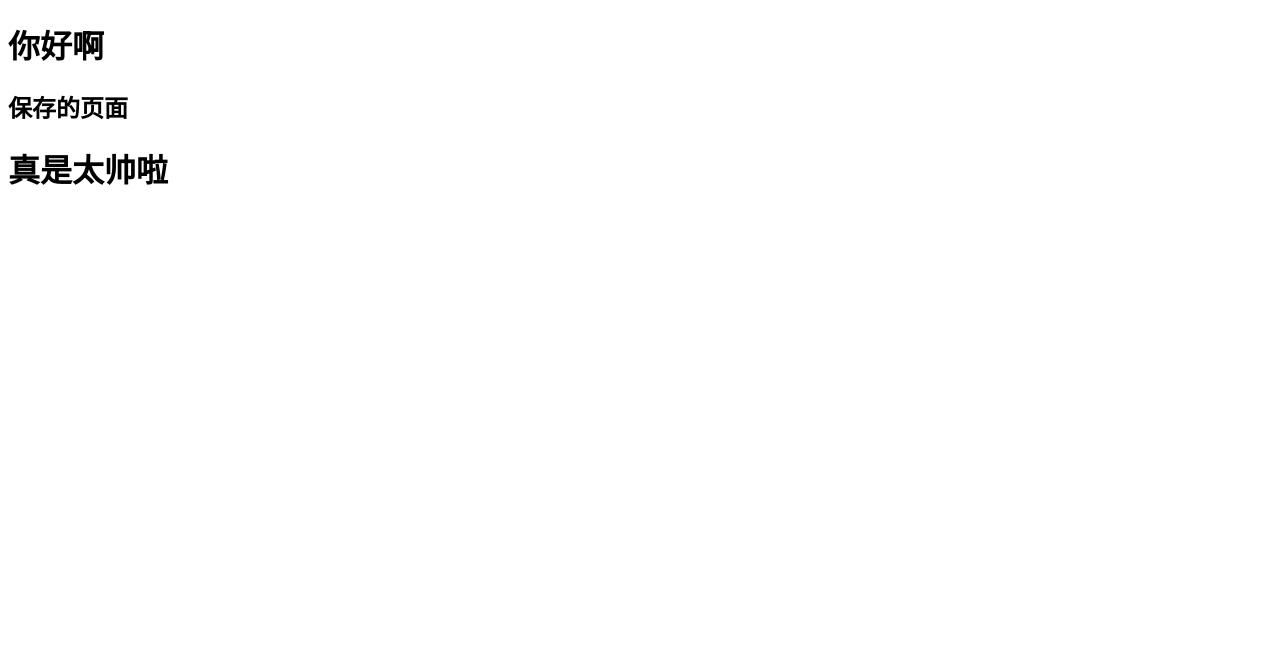
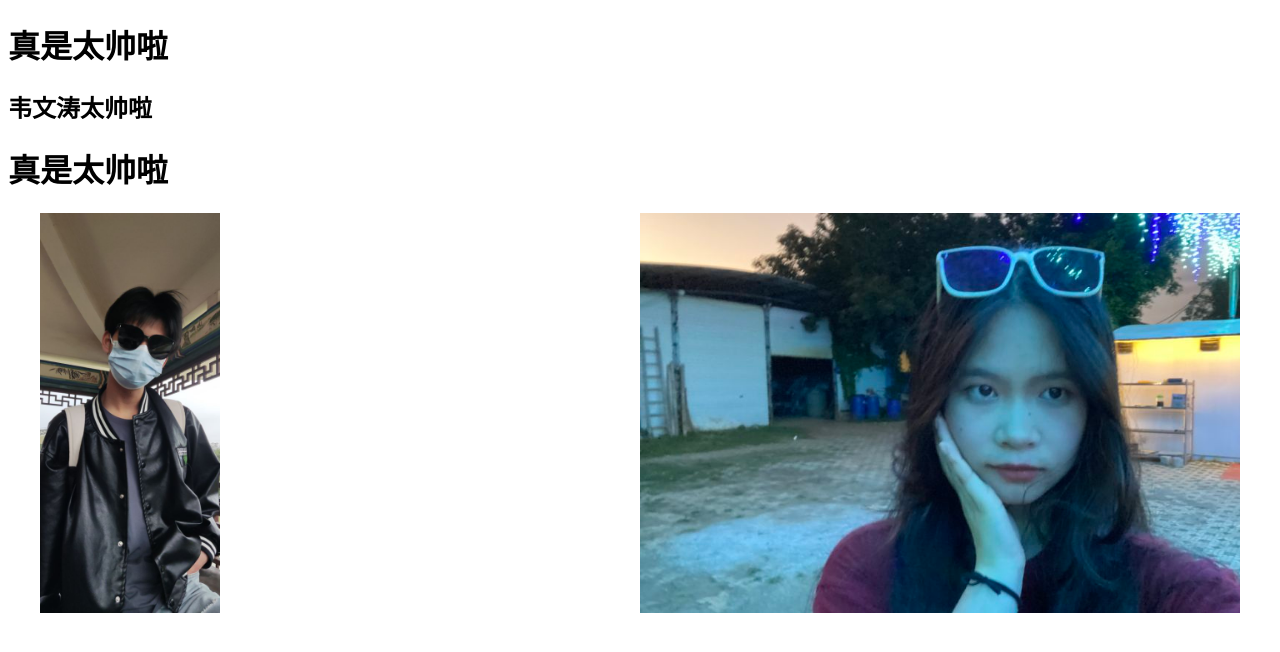
Before and after one commit to sanxiswanzi/git-pages-static, a plain HTML site: page index.html in a window 1280 px wide. Drawn offline with Linux system fonts and the light colour scheme.

Commit message:
修改图片

```diff
--- a/index.html
+++ b/index.html
@@ -4,11 +4,35 @@
     <meta charset="UTF-8">
     <meta name="viewport" content="width=device-width, initial-scale=1.0">
     <title>Document</title>
+    <style>
+
+        .flex{
+            display: flex;
+            justify-content: center;
+        }
+        .top{
+            width: 600px;
+            height: 400px;
+            overflow: hidden;
+        }
+        .top img{
+
+            height: 100%;
+        }
+    </style>
 </head>
 <body>
-    <h1>你好啊</h1>
-    <h2>保存的页面</h2>
     <h1>真是太帅啦</h1>
+    <h2>韦文涛太帅啦</h2>
+    <h1>真是太帅啦</h1>
+   <div class="flex">
+        <div class="top">
+            <img src="./image/2E36ADBFC07E6F37A77BB6F6D057D914.jpg" alt="">
+        </div>
+        <div class="top">
+            <img src="./image/49E620A287F65708B8C615F46B150932.jpg" alt="">
+        </div>
+   </div>
 
 </body>
 </html>
```
Also changed, not shown: image/2E36ADBFC07E6F37A77BB6F6D057D914.jpg (added), image/49E620A287F65708B8C615F46B150932.jpg (added).
